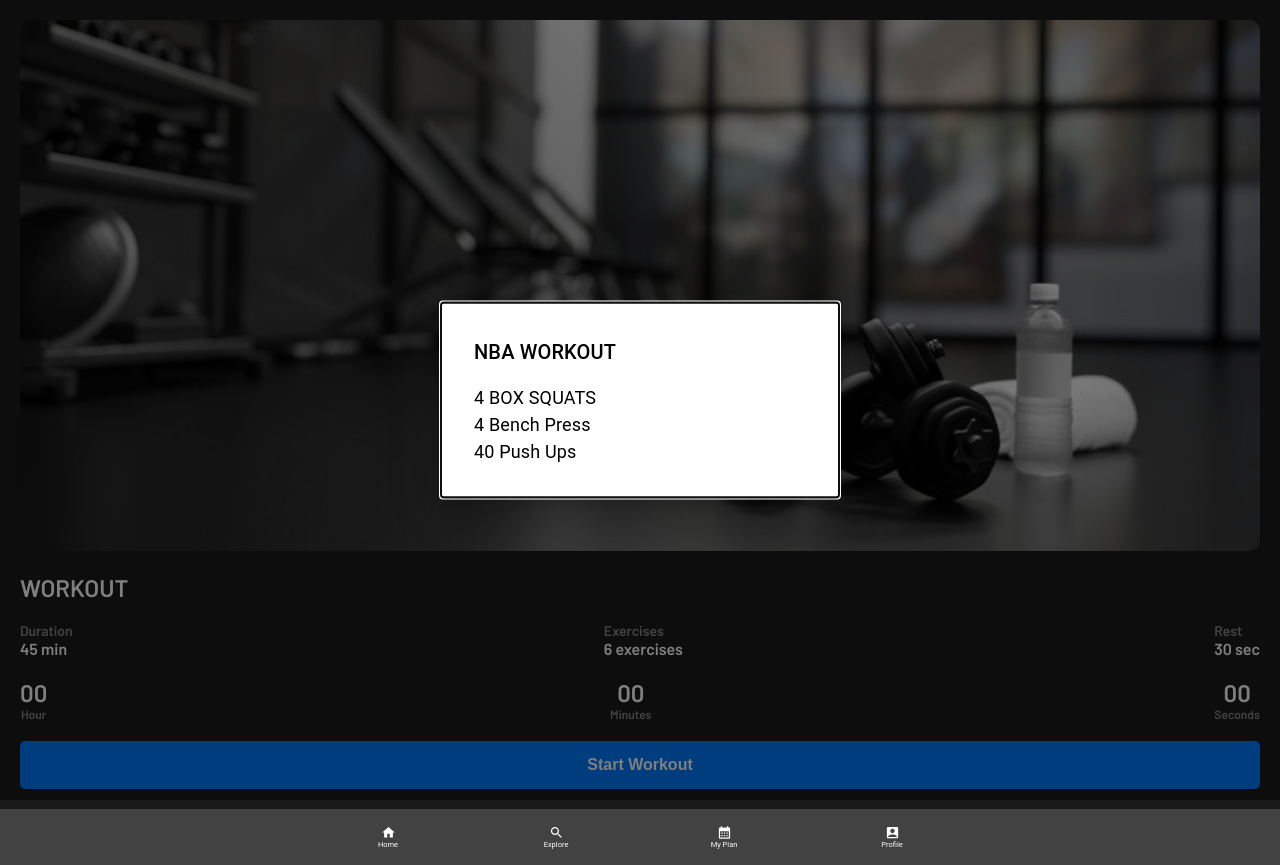
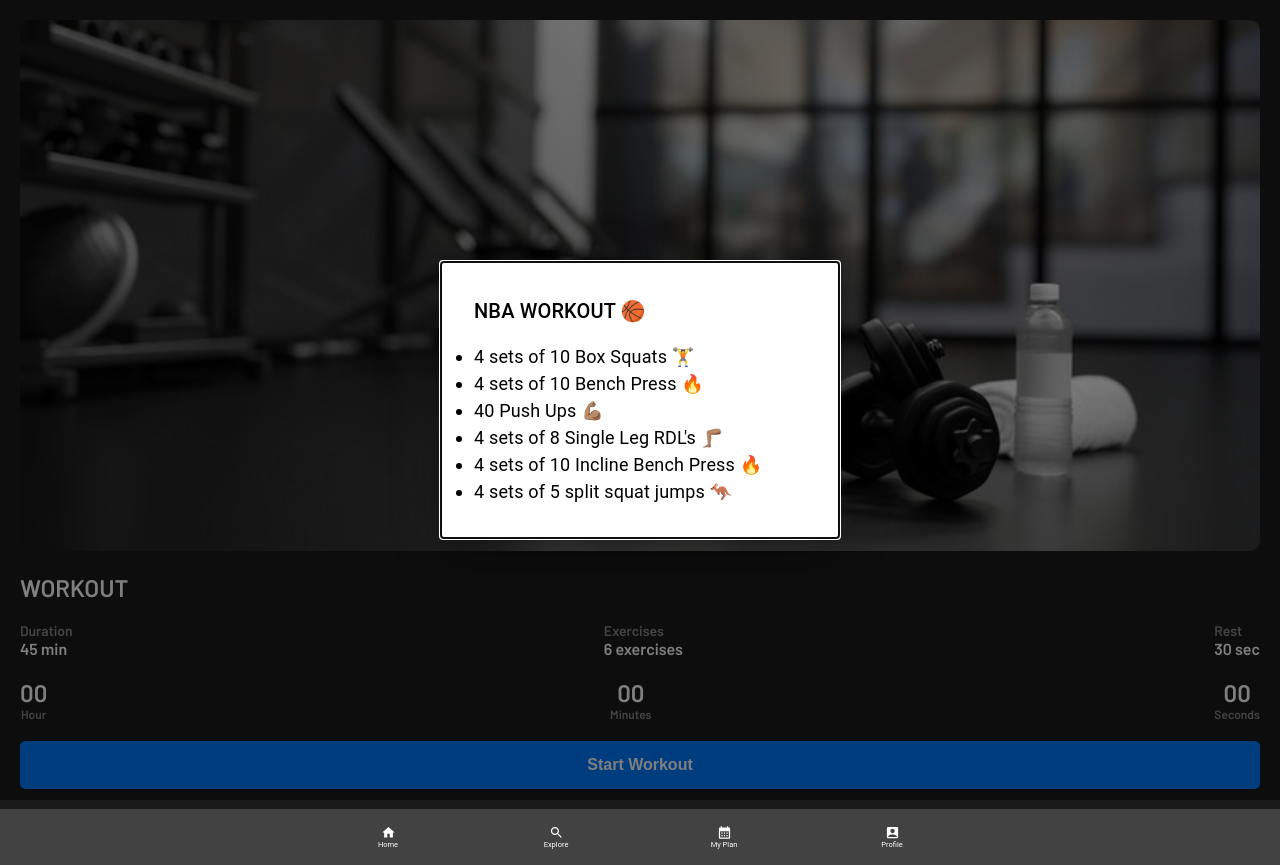
Before and after one commit to teddyminaya/UpSkill, a React (Vite) app: page /workout in a window 1280 px wide. Both pictures are taken after a click on the element "Exercises". Built offline with nearby package versions, Linux system fonts and the light colour scheme.

Commit message:
added hover functionality to position cards/added image to workout page

```diff
--- a/src/components/Header/Header.scss
+++ b/src/components/Header/Header.scss
@@ -23,5 +23,29 @@
     font-family: Barlow;
     font-weight: 700;
     margin: 0;
+    position: relative;
+    display: inline-block;
+    transition: all 0.3s ease;
+
+    &::after {
+      content: attr(data-text);
+      position: absolute;
+      left: 0;
+      top: 0;
+      z-index: -1;
+      color: transparent;
+      text-shadow: 0 0 10px rgba(255, 255, 255, 0.5);
+      transition: all 0.3s ease;
+    }
+
+    &:hover {
+      color: #fff;
+      text-shadow: 0 0 10px rgba(255, 255, 255, 0.8);
+
+      &::after {
+        text-shadow: 0 0 20px rgba(255, 255, 255, 0.8);
+        transform: scale(1.1);
+      }
+    }
   }
 }
--- a/src/components/PositionCard/PositionCard.scss
+++ b/src/components/PositionCard/PositionCard.scss
@@ -9,6 +9,13 @@
   border-radius: 1rem;
   overflow: hidden;
   box-shadow: 0 4px 8px rgba(0, 0, 0, 0.1);
+  transition: transform 0.3s ease, box-shadow 0.3s ease;
+
+  &:hover {
+    transform: translateY(-10px) scale(1.02);
+    box-shadow: 0 8px 16px rgba(0, 0, 0, 0.2)
+  }
+
 
   &__image-container {
     position: relative;
--- a/src/pages/WorkoutPage/WorkoutPage.jsx
+++ b/src/pages/WorkoutPage/WorkoutPage.jsx
@@ -61,13 +61,18 @@
       >
         <Box sx={style}>
           <Typography id="modal-modal-title" variant="h6" component="h2" sx={{fontSize: '2.0rem'}}>
-            NBA WORKOUT
+            NBA WORKOUT 🏀
           </Typography>
           <Typography id="modal-modal-description" sx={{ mt: 2, fontSize: '1.8rem',
         lineHeight: 1.5  }}>
-            4 BOX SQUATS <br />
-            4 Bench Press <br />
-            40 Push Ups <br />
+          <ul>
+           <li> 4 sets of 10 Box Squats 🏋️ <br /> </li>
+           <li> 4 sets of 10 Bench Press 🔥 <br /></li>
+           <li> 40 Push Ups  💪🏽 <br /></li>
+           <li> 4 sets of 8 Single Leg RDL's 🦵🏽  <br /></li>
+          <li>4 sets of 10 Incline Bench Press 🔥 <br /></li>
+          <li> 4 sets of 5 split squat jumps 🦘 <br /></li>
+            </ul>
           </Typography>
         </Box>
       </Modal>
```
